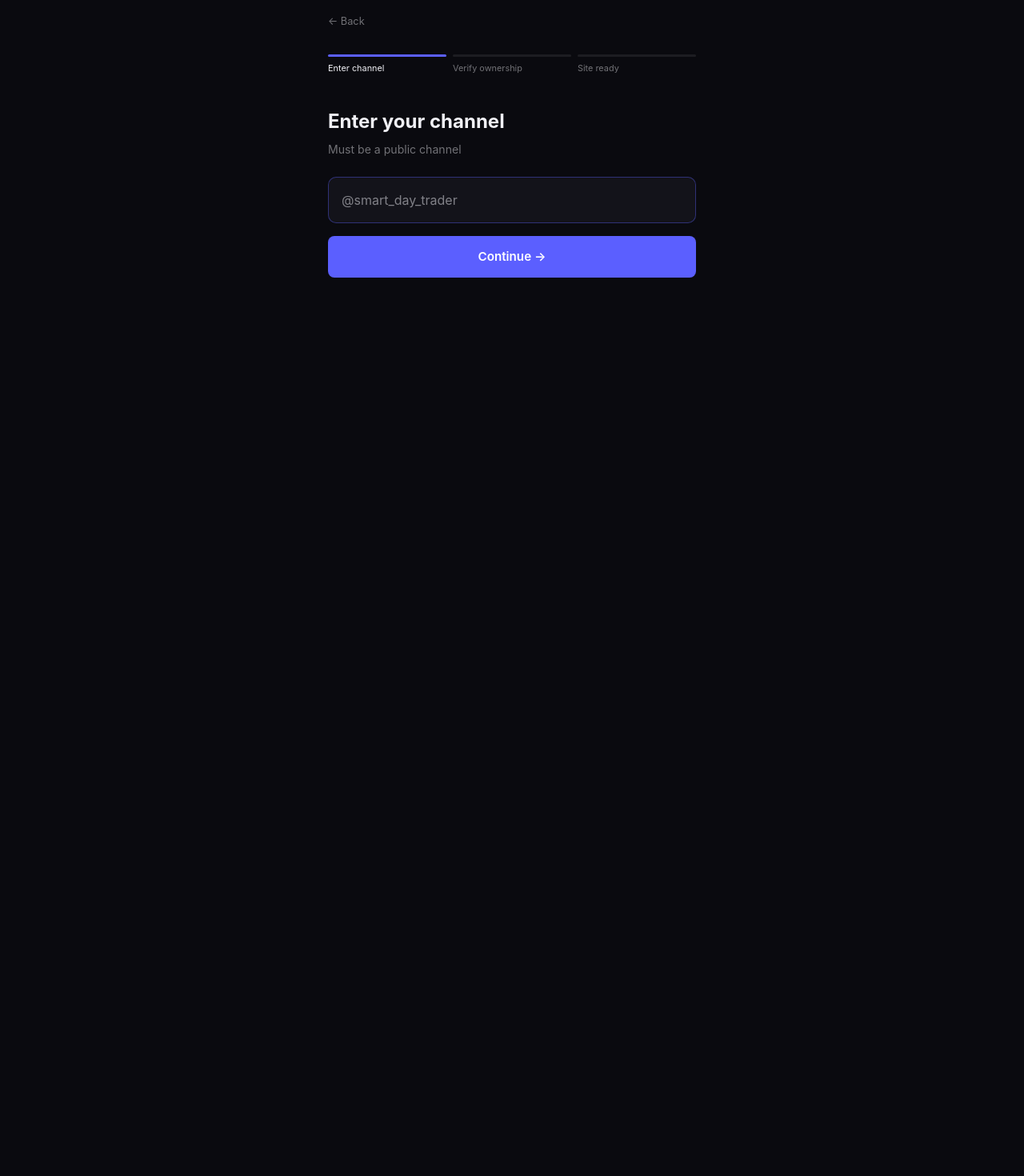
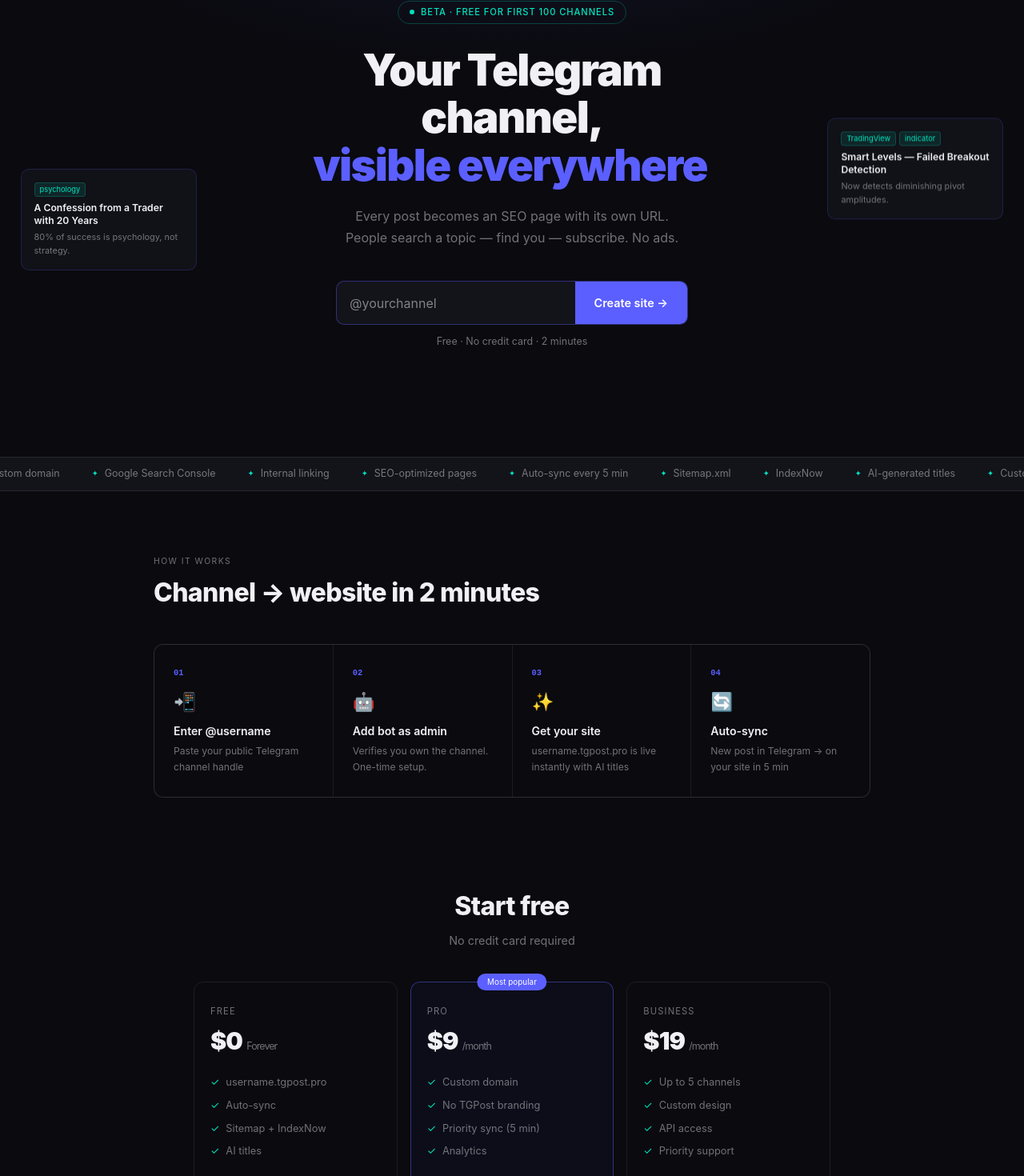
Before and after one commit to SmartDayTrader/tgpost, a Next.js app: page / in a window 1280 px wide. Shown: the part 220-1690 px from the top of the page at 80% size. Before the commit the page ends 800 px from the top, so only its background shows below. Built offline with nearby package versions, Linux system fonts and the light colour scheme.

Commit message:
restore landing page

```diff
--- a/app/page.tsx
+++ b/app/page.tsx
@@ -1,150 +1,221 @@
 'use client';
-import { useState, Suspense, useEffect } from 'react';
-import { useSearchParams, useRouter } from 'next/navigation';
+import { useState, useEffect } from 'react';
+import { useRouter } from 'next/navigation';
 
-declare global {
-  interface Window {
-    onTelegramAuth: (user: Record<string, string>) => void;
-  }
+function TypewriterText({ texts }: { texts: string[] }) {
+  const [idx, setIdx] = useState(0);
+  const [displayed, setDisplayed] = useState('');
+  const [deleting, setDeleting] = useState(false);
+
+  useEffect(() => {
+    const target = texts[idx];
+    let timeout: ReturnType<typeof setTimeout>;
+    if (!deleting && displayed.length < target.length) {
+      timeout = setTimeout(() => setDisplayed(target.slice(0, displayed.length + 1)), 60);
+    } else if (!deleting && displayed.length === target.length) {
+      timeout = setTimeout(() => setDeleting(true), 2000);
+    } else if (deleting && displayed.length > 0) {
+      timeout = setTimeout(() => setDisplayed(displayed.slice(0, -1)), 30);
+    } else {
+      setDeleting(false);
+      setIdx((idx + 1) % texts.length);
+    }
+    return () => clearTimeout(timeout);
+  }, [displayed, deleting, idx, texts]);
+
+  return (
+    <span style={{ color: 'var(--accent)' }}>
+      {displayed}
+      <span style={{ borderRight: '3px solid var(--accent)', marginLeft: 2, animation: 'blink 1s step-end infinite' }}></span>
+    </span>
+  );
 }
 
-function StartForm() {
-  const params = useSearchParams();
+export default function Home() {
+  const [username, setUsername] = useState('');
   const router = useRouter();
-  const [username, setUsername] = useState(params.get('channel') ?? '');
-  const [step, setStep] = useState(1);
-  const [loading, setLoading] = useState(false);
-  const [verifying, setVerifying] = useState(false);
-  const [error, setError] = useState('');
 
-  const BOT_NAME = 'tgpost_verify_bot';
-
-  useEffect(() => {
-    if (step !== 2) return;
-    window.onTelegramAuth = (user) => handleVerify(user);
-    const script = document.createElement('script');
-    script.src = 'https://telegram.org/js/telegram-widget.js?22';
-    script.setAttribute('data-telegram-login', BOT_NAME);
-    script.setAttribute('data-size', 'large');
-    script.setAttribute('data-onauth', 'onTelegramAuth(user)');
-    script.setAttribute('data-request-access', 'write');
-    script.async = true;
-    const container = document.getElementById('tg-widget');
-    if (container) { container.innerHTML = ''; container.appendChild(script); }
-    return () => { if (container) container.innerHTML = ''; };
-  }, [step]);
-
-  const handleCheckChannel = async () => {
+  const handleStart = () => {
     const u = username.replace('@', '').trim();
-    if (!u) { setError('Enter your channel username'); return; }
-    setLoading(true); setError('');
-    try {
-      const res = await fetch(`/api/parse?channel=${u}`);
-      const data = await res.json();
-      if (data.error) throw new Error(data.error);
-      setStep(2);
-    } catch (e: unknown) {
-      setError(e instanceof Error ? e.message : 'Channel not found or private');
-    } finally { setLoading(false); }
-  };
-
-  const handleVerify = async (tgData: Record<string, string>) => {
-    setVerifying(true); setError('');
-    try {
-      const res = await fetch('/api/auth/telegram', {
-        method: 'POST',
-        headers: { 'Content-Type': 'application/json' },
-        body: JSON.stringify({ telegramData: tgData, channelUsername: username }),
-      });
-      const data = await res.json();
-      if (!data.success) throw new Error(data.error ?? 'Verification failed');
-      router.push(`/channel/${username.replace('@', '')}`);
-    } catch (e: unknown) {
-      setError(e instanceof Error ? e.message : 'Verification failed');
-      setVerifying(false);
-    }
-  };
-
-  const goBack = () => {
-    if (step === 2) { setStep(1); setError(''); }
-    else router.push('/');
+    if (u) router.push(`/start?channel=${u}`);
+    else router.push('/start');
   };
 
   return (
-    <main style={{ minHeight: '100vh', background: 'var(--bg)', display: 'flex', alignItems: 'center', justifyContent: 'center', padding: '2rem' }}>
-      <div style={{ width: '100%', maxWidth: 460 }}>
-        <button onClick={goBack} style={{ fontSize: '0.8rem', color: 'var(--muted)', background: 'none', border: 'none', cursor: 'pointer', marginBottom: '2rem', padding: 0 }}>← Back</button>
+    <main style={{ minHeight: '100vh', background: 'var(--bg)', overflowX: 'hidden' }}>
+      <style>{`
+        @keyframes blink { 0%,100%{opacity:1} 50%{opacity:0} }
+        @keyframes fadeUp { from{opacity:0;transform:translateY(20px)} to{opacity:1;transform:translateY(0)} }
+        @keyframes float1 { 0%,100%{transform:translateY(0px)} 50%{transform:translateY(-10px)} }
+        @keyframes float2 { 0%,100%{transform:translateY(0px)} 50%{transform:translateY(-14px)} }
+        @keyframes ticker { from{transform:translateX(0)} to{transform:translateX(-50%)} }
+        @keyframes pulse-dot { 0%,100%{opacity:1;transform:scale(1)} 50%{opacity:0.4;transform:scale(0.8)} }
+        .input-wrap:focus-within { border-color: var(--accent) !important; }
+        .cta-btn:hover { background: #484cee !important; transform: translateY(-1px); }
+        .get-btn:hover { background: var(--accent) !important; color: #fff !important; }
+        @media (max-width: 900px) {
+          .side-cards { display: none !important; }
+          .hero-inner { padding: 4rem 1.5rem 3rem !important; }
+          .hero-h1 { font-size: 2.4rem !important; }
+          .steps-grid { grid-template-columns: 1fr 1fr !important; }
+          .plans-grid { grid-template-columns: 1fr !important; max-width: 360px !important; margin: 0 auto !important; }
+          .footer-inner { flex-direction: column !important; text-align: center !important; }
+        }
+        @media (max-width: 500px) {
+          .hero-h1 { font-size: 1.9rem !important; }
+          .steps-grid { grid-template-columns: 1fr !important; }
+          .input-row { flex-direction: column !important; border-radius: 10px !important; }
+          .input-row input { border-radius: 10px 10px 0 0 !important; }
+          .input-row button { border-radius: 0 0 10px 10px !important; }
+        }
+      `}</style>
 
-        {/* Progress */}
-        <div style={{ display: 'flex', gap: 8, marginBottom: '2.5rem' }}>
-          {['Enter channel', 'Verify ownership', 'Site ready'].map((s, i) => (
-            <div key={s} style={{ flex: 1 }}>
-              <div style={{ height: 3, borderRadius: 2, background: i < step ? 'var(--accent)' : 'var(--border)', marginBottom: 6, transition: 'background 0.3s' }}></div>
-              <div style={{ fontSize: '0.68rem', color: i < step ? 'var(--text)' : 'var(--muted)' }}>{s}</div>
+      {/* Nav */}
+      <nav style={{ position: 'sticky', top: 0, zIndex: 100, borderBottom: '1px solid var(--border)', backdropFilter: 'blur(20px)', background: 'rgba(10,10,15,0.85)' }}>
+        <div style={{ maxWidth: 1100, margin: '0 auto', display: 'flex', alignItems: 'center', justifyContent: 'space-between', padding: '1rem 2rem' }}>
+          <div style={{ fontFamily: 'monospace', fontSize: '1.05rem', fontWeight: 700, color: 'var(--accent2)' }}>TGPost.pro</div>
+          <a className="get-btn" href="/start" style={{ fontSize: '0.82rem', padding: '0.5rem 1.25rem', border: '1px solid var(--accent)', borderRadius: 6, color: 'var(--accent)', textDecoration: 'none', transition: 'all 0.2s' }}>
+            Get started free
+          </a>
+        </div>
+      </nav>
+
+      {/* Hero */}
+      <section style={{ position: 'relative', minHeight: '90vh', display: 'flex', alignItems: 'center' }}>
+        {/* Background glow */}
+        <div style={{ position: 'absolute', inset: 0, background: 'radial-gradient(ellipse 70% 50% at 50% 0%, rgba(91,95,255,0.12) 0%, transparent 65%)', pointerEvents: 'none' }}></div>
+
+        {/* Left floating card */}
+        <div className="side-cards" style={{ position: 'absolute', left: '2%', top: '50%', transform: 'translateY(-50%)', width: 220, animation: 'float1 7s ease-in-out infinite', zIndex: 0 }}>
+          <div style={{ background: 'rgba(19,19,26,0.92)', border: '1px solid rgba(91,95,255,0.2)', borderRadius: 10, padding: '1rem', backdropFilter: 'blur(8px)' }}>
+            <div style={{ display: 'flex', gap: 4, marginBottom: 6 }}>
+              <span style={{ fontSize: '0.58rem', background: 'rgba(0,229,192,0.1)', color: '#00E5C0', border: '1px solid rgba(0,229,192,0.2)', borderRadius: 4, padding: '1px 6px' }}>psychology</span>
             </div>
-          ))}
+            <div style={{ fontSize: '0.76rem', fontWeight: 600, lineHeight: 1.35, marginBottom: 4 }}>A Confession from a Trader with 20 Years</div>
+            <div style={{ fontSize: '0.68rem', color: 'rgba(240,240,245,0.45)', lineHeight: 1.5 }}>80% of success is psychology, not strategy.</div>
+          </div>
         </div>
 
-        {step === 1 && (
-          <div>
-            <h1 style={{ fontSize: '1.5rem', fontWeight: 700, marginBottom: '0.4rem' }}>Enter your channel</h1>
-            <p style={{ color: 'var(--muted)', fontSize: '0.88rem', marginBottom: '1.5rem' }}>Must be a public channel</p>
-            <div style={{ border: '1px solid rgba(91,95,255,0.4)', borderRadius: 10, overflow: 'hidden', background: 'var(--surface)', marginBottom: '1rem' }}>
-              <input
-                type="text"
-                placeholder="@smart_day_trader"
-                value={username}
-                onChange={e => setUsername(e.target.value)}
-                onKeyDown={e => e.key === 'Enter' && handleCheckChannel()}
-                style={{ width: '100%', background: 'transparent', border: 'none', outline: 'none', padding: '1rem', fontSize: '1rem', color: 'var(--text)' }}
-              />
+        {/* Right floating card */}
+        <div className="side-cards" style={{ position: 'absolute', right: '2%', top: '50%', transform: 'translateY(-50%)', width: 220, animation: 'float2 8s ease-in-out infinite 1s', zIndex: 0 }}>
+          <div style={{ background: 'rgba(19,19,26,0.92)', border: '1px solid rgba(91,95,255,0.2)', borderRadius: 10, padding: '1rem', backdropFilter: 'blur(8px)' }}>
+            <div style={{ display: 'flex', gap: 4, marginBottom: 6 }}>
+              <span style={{ fontSize: '0.58rem', background: 'rgba(0,229,192,0.1)', color: '#00E5C0', border: '1px solid rgba(0,229,192,0.2)', borderRadius: 4, padding: '1px 6px' }}>TradingView</span>
+              <span style={{ fontSize: '0.58rem', background: 'rgba(0,229,192,0.1)', color: '#00E5C0', border: '1px solid rgba(0,229,192,0.2)', borderRadius: 4, padding: '1px 6px' }}>indicator</span>
             </div>
-            {error && <p style={{ color: '#ff6b6b', fontSize: '0.82rem', marginBottom: '1rem' }}>{error}</p>}
-            <button onClick={handleCheckChannel} disabled={loading} style={{ width: '100%', background: 'var(--accent)', border: 'none', borderRadius: 8, padding: '0.9rem', fontSize: '0.95rem', fontWeight: 600, color: '#fff', cursor: loading ? 'wait' : 'pointer', opacity: loading ? 0.7 : 1 }}>
-              {loading ? 'Checking...' : 'Continue →'}
+            <div style={{ fontSize: '0.76rem', fontWeight: 600, lineHeight: 1.35, marginBottom: 4 }}>Smart Levels — Failed Breakout Detection</div>
+            <div style={{ fontSize: '0.68rem', color: 'rgba(240,240,245,0.45)', lineHeight: 1.5 }}>Now detects diminishing pivot amplitudes.</div>
+          </div>
+        </div>
+
+        {/* Center hero content — always on top */}
+        <div className="hero-inner" style={{ position: 'relative', zIndex: 1, textAlign: 'center', padding: '5rem 2rem 4rem', maxWidth: 600, margin: '0 auto', animation: 'fadeUp 0.7s ease both' }}>
+          <div style={{ display: 'inline-flex', alignItems: 'center', gap: 8, fontSize: '0.7rem', fontWeight: 500, letterSpacing: '0.08em', textTransform: 'uppercase', color: 'var(--accent2)', border: '1px solid rgba(0,229,192,0.25)', borderRadius: 100, padding: '0.3rem 0.9rem', marginBottom: '1.75rem' }}>
+            <span style={{ width: 6, height: 6, borderRadius: '50%', background: 'var(--accent2)', animation: 'pulse-dot 2s ease infinite', display: 'inline-block' }}></span>
+            Beta · Free for first 100 channels
+          </div>
+
+          <h1 className="hero-h1" style={{ fontSize: 'clamp(2.2rem,4.5vw,3.4rem)', fontWeight: 900, lineHeight: 1.1, letterSpacing: '-0.03em', marginBottom: '1.25rem' }}>
+            Your Telegram channel,<br />
+            <TypewriterText texts={['found by Google', 'visible everywhere', 'growing organically']} />
+          </h1>
+
+          <p style={{ fontSize: '1rem', lineHeight: 1.7, color: 'var(--muted)', maxWidth: 440, margin: '0 auto 2.5rem' }}>
+            Every post becomes an SEO page with its own URL. People search a topic — find you — subscribe. No ads.
+          </p>
+
+          <div className="input-wrap input-row" style={{ display: 'flex', maxWidth: 440, margin: '0 auto 0.75rem', border: '1px solid rgba(91,95,255,0.4)', borderRadius: 10, overflow: 'hidden', background: 'var(--surface)', transition: 'border-color 0.2s' }}>
+            <input
+              type="text"
+              placeholder="@yourchannel"
+              value={username}
+              onChange={e => setUsername(e.target.value)}
+              onKeyDown={e => e.key === 'Enter' && handleStart()}
+              style={{ flex: 1, background: 'transparent', border: 'none', outline: 'none', padding: '0.9rem 1rem', fontSize: '1rem', color: 'var(--text)' }}
+            />
+            <button className="cta-btn" onClick={handleStart} style={{ background: 'var(--accent)', border: 'none', cursor: 'pointer', padding: '0.9rem 1.5rem', fontSize: '0.9rem', fontWeight: 600, color: '#fff', whiteSpace: 'nowrap', transition: 'all 0.2s' }}>
+              Create site →
             </button>
           </div>
-        )}
+          <p style={{ fontSize: '0.78rem', color: 'var(--muted)' }}>Free · No credit card · 2 minutes</p>
+        </div>
+      </section>
 
-        {step === 2 && (
-          <div>
-            <h1 style={{ fontSize: '1.5rem', fontWeight: 700, marginBottom: '0.4rem' }}>Verify you own the channel</h1>
-            <p style={{ color: 'var(--muted)', fontSize: '0.88rem', marginBottom: '2rem' }}>
-              Log in with Telegram — we'll confirm you're the owner of <span style={{ color: 'var(--accent2)' }}>@{username.replace('@', '')}</span>
-            </p>
+      {/* Ticker */}
+      <div style={{ borderTop: '1px solid var(--border)', borderBottom: '1px solid var(--border)', padding: '0.7rem 0', background: 'var(--surface)', overflow: 'hidden' }}>
+        <div style={{ display: 'flex', gap: '2.5rem', animation: 'ticker 18s linear infinite', width: 'max-content', whiteSpace: 'nowrap' }}>
+          {[...Array(4)].flatMap((_, ri) =>
+            ['SEO-optimized pages', 'Auto-sync every 5 min', 'Sitemap.xml', 'IndexNow', 'AI-generated titles', 'Custom domain', 'Google Search Console', 'Internal linking'].map((item, i) => (
+              <span key={`${ri}-${i}`} style={{ fontSize: '0.78rem', color: 'var(--muted)', display: 'inline-flex', alignItems: 'center', gap: 8 }}>
+                <span style={{ color: 'var(--accent2)', fontSize: '0.6rem' }}>✦</span>{item}
+              </span>
+            ))
+          )}
+        </div>
+      </div>
 
-            <div style={{ background: 'var(--surface)', border: '1px solid var(--border)', borderRadius: 10, padding: '1.25rem', marginBottom: '1.75rem' }}>
-              <div style={{ fontSize: '0.75rem', color: 'var(--muted)', marginBottom: '0.75rem', textTransform: 'uppercase', letterSpacing: '0.08em' }}>How it works</div>
-              {['Click the button below', 'Log in with your Telegram account', 'Your site is ready instantly'].map((t, i) => (
-                <div key={i} style={{ display: 'flex', gap: 10, alignItems: 'flex-start', padding: '0.35rem 0' }}>
-                  <span style={{ width: 18, height: 18, borderRadius: '50%', background: 'rgba(91,95,255,0.15)', color: 'var(--accent)', fontSize: '0.65rem', display: 'flex', alignItems: 'center', justifyContent: 'center', flexShrink: 0, marginTop: 1 }}>{i + 1}</span>
-                  <span style={{ fontSize: '0.82rem', color: 'var(--muted)' }}>{t}</span>
-                </div>
-              ))}
-            </div>
+      {/* Steps */}
+      <section style={{ padding: '5rem 0' }}>
+        <div style={{ maxWidth: 960, margin: '0 auto', padding: '0 2rem' }}>
+          <div style={{ fontSize: '0.65rem', color: 'var(--muted)', textTransform: 'uppercase', letterSpacing: '0.14em', marginBottom: '0.5rem' }}>How it works</div>
+          <h2 style={{ fontSize: 'clamp(1.5rem,3vw,2rem)', fontWeight: 800, marginBottom: '2.5rem', letterSpacing: '-0.02em' }}>Channel → website in 2 minutes</h2>
+          <div className="steps-grid" style={{ display: 'grid', gridTemplateColumns: 'repeat(4,1fr)', gap: 1, background: 'var(--border)', border: '1px solid var(--border)', borderRadius: 12, overflow: 'hidden' }}>
+            {[
+              { n: '01', icon: '📲', title: 'Enter @username', desc: 'Paste your public Telegram channel handle' },
+              { n: '02', icon: '🤖', title: 'Add bot as admin', desc: 'Verifies you own the channel. One-time setup.' },
+              { n: '03', icon: '✨', title: 'Get your site', desc: 'username.tgpost.pro is live instantly with AI titles' },
+              { n: '04', icon: '🔄', title: 'Auto-sync', desc: 'New post in Telegram → on your site in 5 min' },
+            ].map(s => (
+              <div key={s.n} style={{ background: 'var(--bg)', padding: '1.75rem 1.5rem' }}>
+                <div style={{ fontFamily: 'monospace', fontSize: '0.65rem', color: 'var(--accent)', marginBottom: 10, fontWeight: 700 }}>{s.n}</div>
+                <div style={{ fontSize: '1.4rem', margin: '0 0 0.6rem' }}>{s.icon}</div>
+                <div style={{ fontSize: '0.88rem', fontWeight: 600, marginBottom: 5 }}>{s.title}</div>
+                <div style={{ fontSize: '0.76rem', color: 'var(--muted)', lineHeight: 1.6 }}>{s.desc}</div>
+              </div>
+            ))}
+          </div>
+        </div>
+      </section>
 
-            {verifying ? (
-              <div style={{ textAlign: 'center', padding: '1.5rem', color: 'var(--muted)', fontSize: '0.9rem' }}>
-                <div style={{ fontSize: '1.5rem', marginBottom: '0.5rem' }}>⏳</div>
-                Creating your site...
+      {/* Pricing */}
+      <section style={{ padding: '2rem 0 6rem' }}>
+        <div style={{ maxWidth: 860, margin: '0 auto', padding: '0 2rem', textAlign: 'center' }}>
+          <h2 style={{ fontSize: 'clamp(1.5rem,3vw,2rem)', fontWeight: 800, marginBottom: '0.5rem', letterSpacing: '-0.02em' }}>Start free</h2>
+          <p style={{ color: 'var(--muted)', marginBottom: '2.5rem', fontSize: '0.9rem' }}>No credit card required</p>
+          <div className="plans-grid" style={{ display: 'grid', gridTemplateColumns: 'repeat(3,1fr)', gap: '1rem' }}>
+            {[
+              { name: 'Free', price: '$0', desc: 'Forever', features: ['username.tgpost.pro', 'Auto-sync', 'Sitemap + IndexNow', 'AI titles'], popular: false },
+              { name: 'Pro', price: '$9', desc: '/month', features: ['Custom domain', 'No TGPost branding', 'Priority sync (5 min)', 'Analytics'], popular: true },
+              { name: 'Business', price: '$19', desc: '/month', features: ['Up to 5 channels', 'Custom design', 'API access', 'Priority support'], popular: false },
+            ].map(plan => (
+              <div key={plan.name} style={{ border: `1px solid ${plan.popular ? 'rgba(91,95,255,0.45)' : 'var(--border)'}`, borderRadius: 12, padding: '1.75rem 1.25rem', textAlign: 'left', position: 'relative', background: plan.popular ? 'rgba(91,95,255,0.04)' : 'transparent' }}>
+                {plan.popular && <div style={{ position: 'absolute', top: -11, left: '50%', transform: 'translateX(-50%)', fontSize: '0.62rem', background: 'var(--accent)', color: '#fff', padding: '0.2rem 0.8rem', borderRadius: 100, whiteSpace: 'nowrap' }}>Most popular</div>}
+                <div style={{ fontSize: '0.7rem', color: 'var(--muted)', textTransform: 'uppercase', letterSpacing: '0.1em', marginBottom: 6 }}>{plan.name}</div>
+                <div style={{ fontSize: '1.9rem', fontWeight: 900, letterSpacing: '-0.03em', marginBottom: 2 }}>{plan.price} <span style={{ fontSize: '0.78rem', fontWeight: 400, color: 'var(--muted)' }}>{plan.desc}</span></div>
+                <ul style={{ listStyle: 'none', marginTop: 14 }}>
+                  {plan.features.map(f => <li key={f} style={{ fontSize: '0.8rem', color: 'var(--muted)', padding: '0.3rem 0', display: 'flex', gap: 8 }}><span style={{ color: 'var(--accent2)', flexShrink: 0 }}>✓</span>{f}</li>)}
+                </ul>
               </div>
-            ) : (
-              <div style={{ display: 'flex', flexDirection: 'column', alignItems: 'center', gap: '1rem' }}>
-                <div id="tg-widget"></div>
-                {error && <p style={{ color: '#ff6b6b', fontSize: '0.82rem', textAlign: 'center' }}>{error}</p>}
-              </div>
-            )}
+            ))}
+          </div>
+        </div>
+      </section>
 
-            <p style={{ fontSize: '0.72rem', color: 'var(--muted)', textAlign: 'center', marginTop: '1.25rem' }}>
-              Telegram will send you a login notification — this is normal and safe.
-            </p>
-          </div>
-        )}
-      </div>
+      {/* CTA */}
+      <section style={{ padding: '5rem 1.5rem', textAlign: 'center', borderTop: '1px solid var(--border)', background: 'radial-gradient(ellipse 50% 40% at 50% 100%, rgba(91,95,255,0.08) 0%, transparent 70%)' }}>
+        <h2 style={{ fontSize: 'clamp(1.8rem,4vw,2.5rem)', fontWeight: 900, letterSpacing: '-0.03em', marginBottom: '0.75rem' }}>Make your channel visible</h2>
+        <p style={{ color: 'var(--muted)', marginBottom: '2rem', maxWidth: 400, margin: '0 auto 2rem', fontSize: '0.95rem' }}>Your channel already has content people search for. Make it findable.</p>
+        <a href="/start" className="cta-btn" style={{ display: 'inline-block', background: 'var(--accent)', color: '#fff', fontSize: '1rem', fontWeight: 600, padding: '1rem 2.5rem', borderRadius: 10, textDecoration: 'none', transition: 'all 0.2s' }}>
+          Create site for free →
+        </a>
+      </section>
+
+      <footer style={{ padding: '1.5rem 2rem', borderTop: '1px solid var(--border)' }}>
+        <div className="footer-inner" style={{ maxWidth: 1100, margin: '0 auto', display: 'flex', justifyContent: 'space-between', alignItems: 'center', fontSize: '0.75rem', color: 'var(--muted)' }}>
+          <span style={{ fontFamily: 'monospace', color: 'var(--accent2)' }}>TGPost.pro</span>
+          <span>© 2026 · For content creators</span>
+        </div>
+      </footer>
     </main>
   );
 }
-
-export default function StartPage() {
-  return <Suspense><StartForm /></Suspense>;
-}
```
